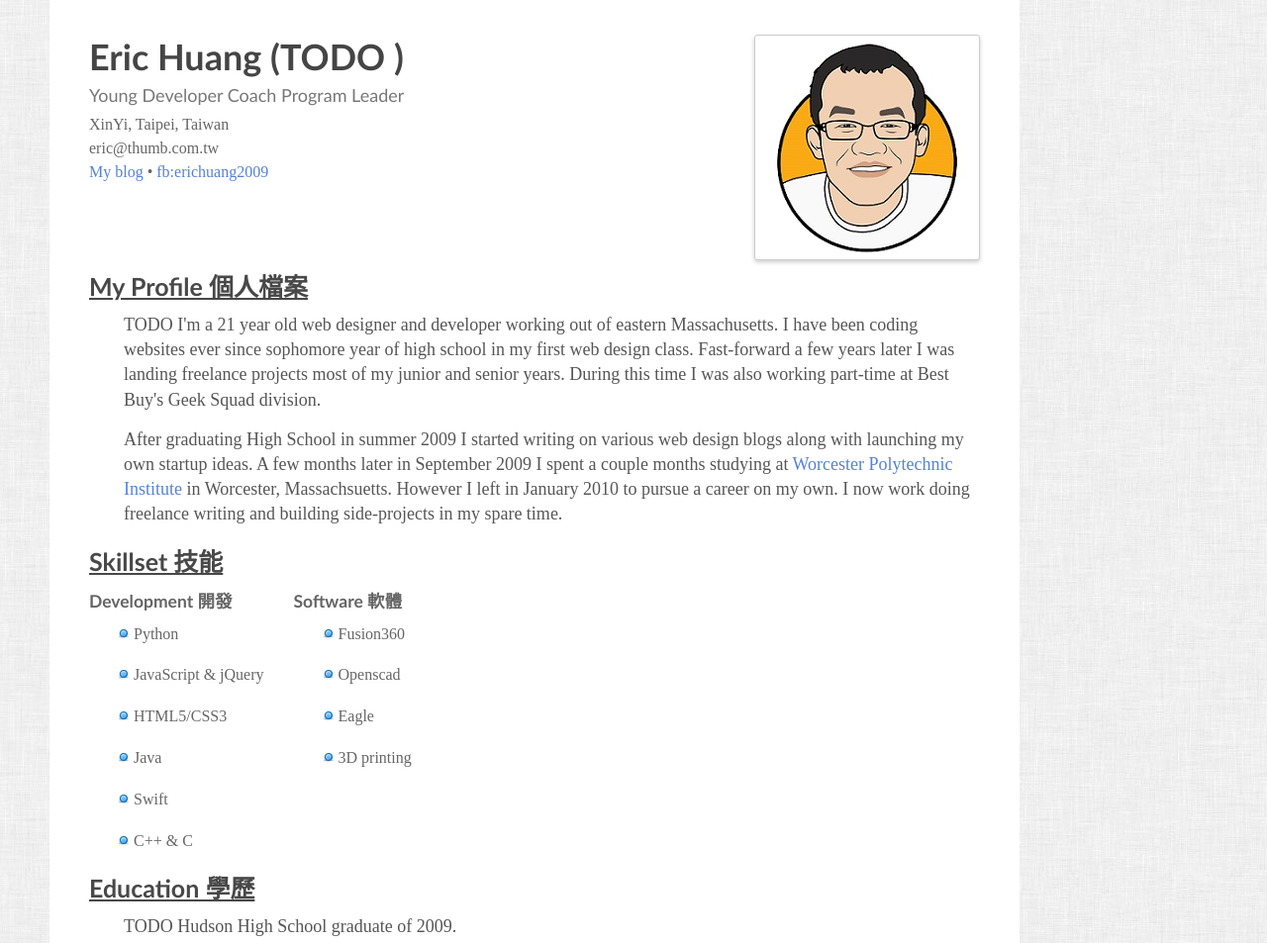
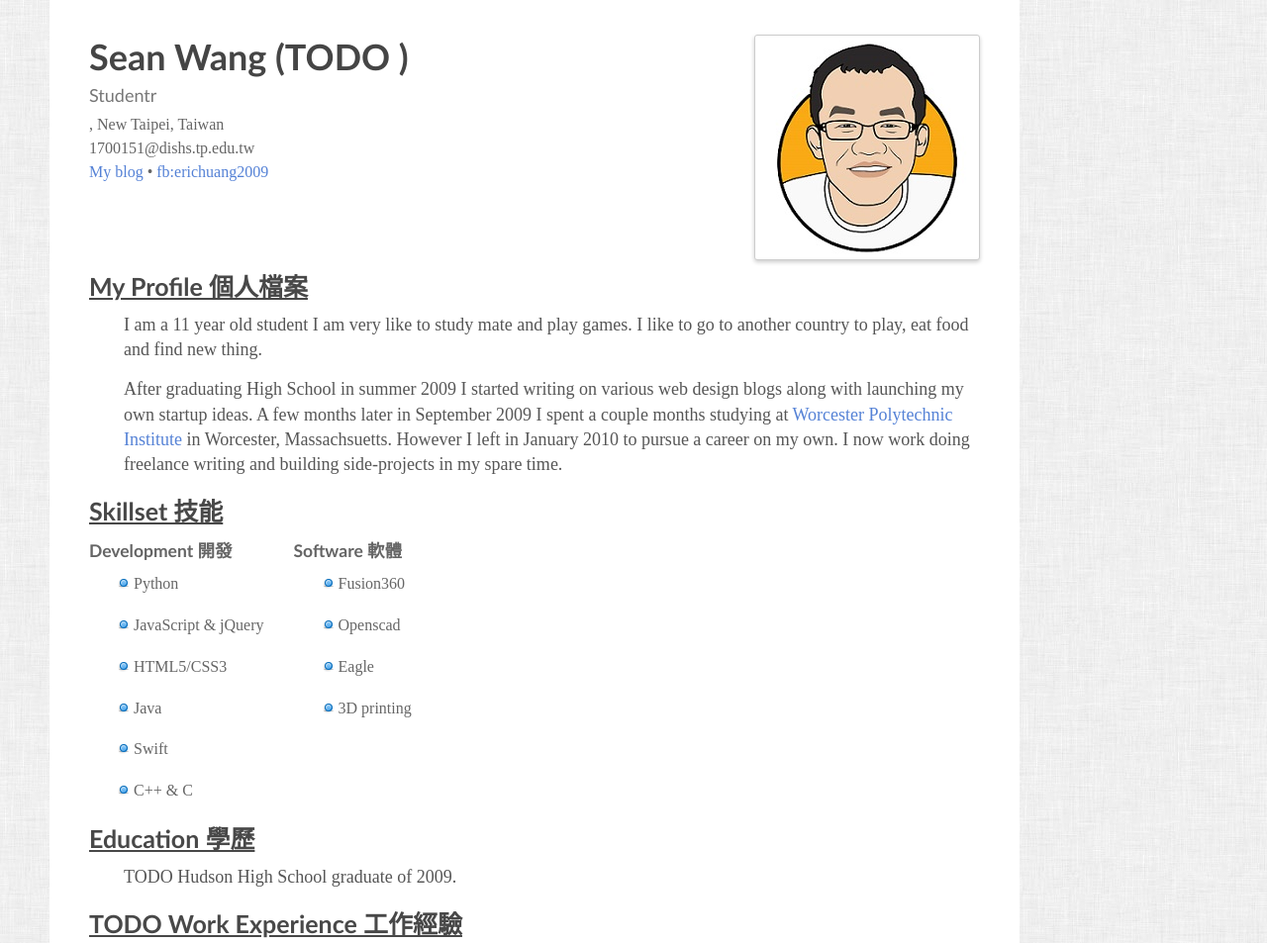
Before and after one commit to HammerHeadShark1/HammerHeadShark1.github.io, a plain HTML site: page index.html in a window 1280 px wide. Shown: the top 953 px of the page at 99% size. Drawn offline with Linux system fonts and the light colour scheme; a script that the page names is missing; a web font is replaced by a local one.

Commit message:
Update index.html

```diff
--- a/index.html
+++ b/index.html
@@ -3,7 +3,7 @@
 <head>
   <meta http-equiv="Content-Type" content="text/html; charset=utf-8" />
   <title>Eric Huang Profolio Demo</title>
-  <meta name="author" content="Eric Huang">
+  <meta name="author" content="Sean Wang">
   <meta http-equiv="X-UA-Compatible" content="IE=edge,chrome=1">
   <meta name="HandheldFriendly" content="true">
   <meta name="viewport" content="width=device-width, initial-scale=1,maximum-scale=1,user-scalable=no">
@@ -21,26 +21,25 @@
 	<div id="w" itemscope itemtype="http://schema.org/Person">
 		<header class="clearfix">
 			<div id="info">
-				<h1><span itemprop="name">Eric Huang (TODO )</span></h1>
-				<h3><span itemprop="jobTitle">Young Developer Coach Program Leader</span></h3>
+				<h1><span itemprop="name">Sean Wang (TODO )</span></h1>
+				<h3><span itemprop="jobTitle">Studentr</span></h3>
 				<small itemprop="address" itemscope itemtype="http://schema.org/PostalAddress">
-				  <span itemprop="addressLocality">XinYi</span>,
-				  <span itemprop="addressRegion">Taipei</span>,
+				  <span itemprop="addressLocality">   </span>,
+				  <span itemprop="addressRegion">New Taipei</span>,
 				  <span itemprop="addressCountry">Taiwan</span>
 				</small>
-				<small><span itemprop="email">eric@thumb.com.tw</span></small>
+				<small><span itemprop="email">1700151@dishs.tp.edu.tw</span></small>
 				<small><a href="http://www.erichuang.com/" itemprop="url">My blog</a> &bull; <a href="http://fa.me/erichuang2009" itemprop="url">fb:erichuang2009</a></small>
 			</div>
 
 			<div id="photo">
-				<img src="images/eric4.jpg" alt="Eric Huang avatar" itemprop="image" />
+				<img src="images/eric4.jpg" alt"http://image01.seesaawiki.jp/b/s/battlecats/891530aefb55e7e0.jpg" itemprop="image" />
 			</div>
 		</header>
 
 		<section id="profile">
 			<h2>My Profile 個人檔案</h2>
-			<p itemprop="description">TODO I'm a 21 year old web designer and developer working out of eastern Massachusetts. I have been coding websites ever since sophomore year of high school in my first web design class. Fast-forward a few years later I was landing freelance projects most of my junior and senior years. During this time I was also working part-time at Best Buy's Geek Squad division.</p>
-
+			<p itemprop="description">I am a 11 year old student I am very like to study mate and play games. I like to go to another country to play, eat food and find new thing.
 			<p>After graduating High School in summer 2009 I started writing on various web design blogs along with launching my own startup ideas. A few months later in September 2009 I spent a couple months studying at <a href="http://www.wpi.edu/">Worcester Polytechnic Institute</a> in Worcester, Massachsuetts. However I left in January 2010 to pursue a career on my own. I now work doing freelance writing and building side-projects in my spare time.</p>
 		</section>
 
@@ -93,7 +92,7 @@
 		<section id="projects">
 			<h2>Recent projects 最近作品</h2>
 			<p>Many balls</p>
-    <p data-height="400" data-theme-id="0" data-slug-hash="GvZxgm" data-default-tab="result" data-user="erichuang2013" data-embed-version="2" class="codepen">See the Pen <a href="http://codepen.io/erichuang2013/pen/GvZxgm/"Play Many Ball</a> by eric.</p>
+    <p data-height="400" data-theme-id="0" data-slug-hash="GvZxgm" data-default-tab="result" data-user="erichuang2013" data-embed-version="2" class="codepen">See the Pen <a href="https://codepen.io/hammerheadshark1/pen/zLxvER?editors=0010"P5 Ball</a> by eric.</p>
 
 		</section>
 	</div>
```
